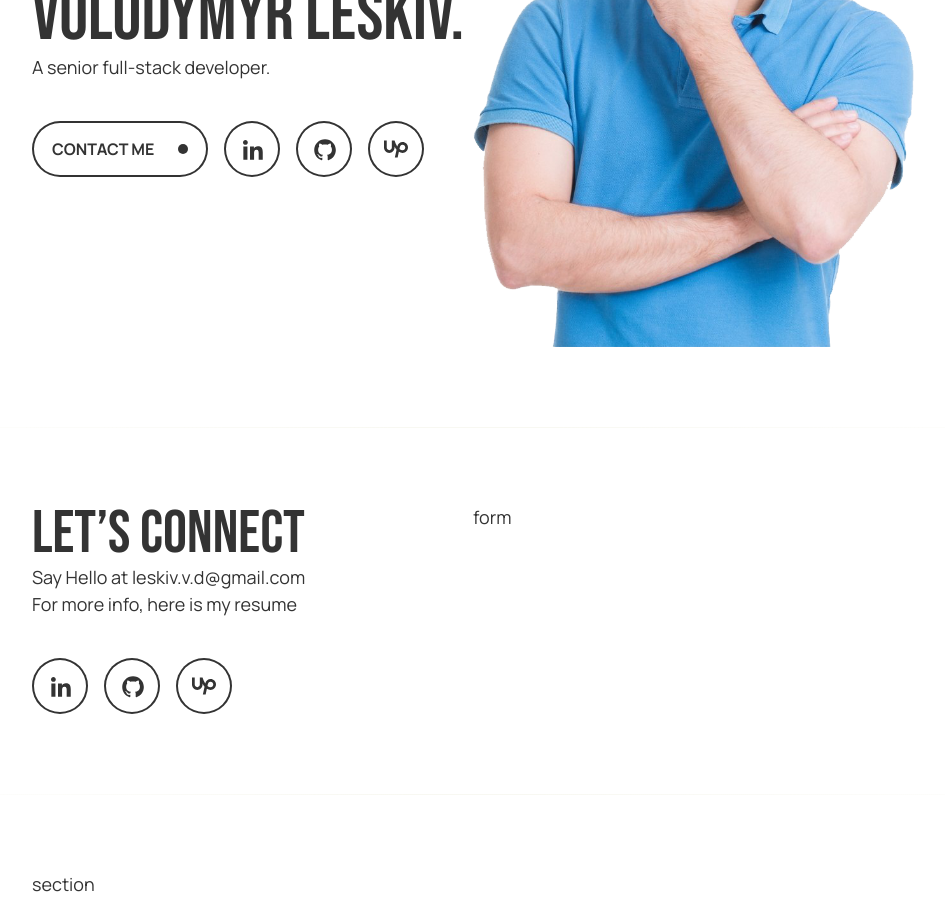
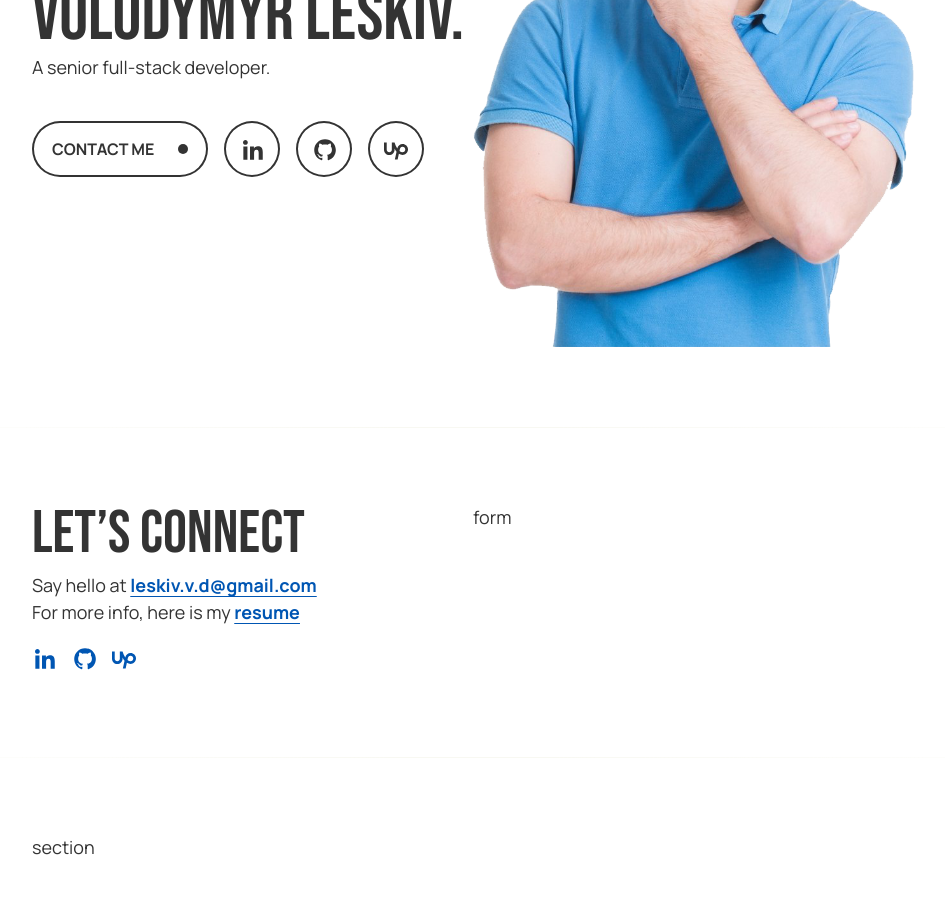
Before and after one commit to LeskivVolodymyr/portfolio, a Next.js app: page / in a window 1280 px wide. Shown: the part 400-1311 px from the top of the page, without its empty margins (167-1112 px from the left). Built offline with nearby package versions, Linux system fonts and the light colour scheme.

Commit message:
more links

```diff
--- a/src/app/_components/SocialLink/SocialLink.module.scss
+++ b/src/app/_components/SocialLink/SocialLink.module.scss
@@ -3,3 +3,20 @@
 .link {
     @include mixins.interactive-element;
 }
+
+.no-border {
+    color: var(--interactive-element-color);
+    box-shadow: none;
+    padding: 0;
+    border-radius: 0;
+
+    &:before {
+        display: none;
+    }
+
+    &:hover,
+    &:focus,
+    &:active {
+        box-shadow: none;
+    }
+}
--- a/src/app/_components/SocialLink/SocialLink.tsx
+++ b/src/app/_components/SocialLink/SocialLink.tsx
@@ -6,18 +6,20 @@ export interface ISocialLinkProps {
     children: ReactElement;
     href: string;
     title: string;
+    isBordered?: boolean;
 }
 
 export default function SocialLink({
     children,
     href,
     title,
+    isBordered = true,
 }: ISocialLinkProps) {
     return (
         <Link
             target='_blank'
             href={href}
-            className={`inline-flex p-4 rounded-full ${styles.link}`}
+            className={`inline-flex p-4 rounded-full ${styles.link} ${isBordered ? '' : styles['no-border']}`}
             title={title}
         >
             {children}
--- a/src/app/_components/icons/GitHubIcon/GitHubIcon.tsx
+++ b/src/app/_components/icons/GitHubIcon/GitHubIcon.tsx
@@ -2,13 +2,7 @@ import { IIconProps } from '@/app/_components/icons/icon-props';
 
 export default function GitHubIcon({ color = '#000' }: IIconProps) {
     return (
-        <svg
-            width='24'
-            height='24'
-            viewBox='0 0 24 24'
-            fill='color'
-            xmlns='http://www.w3.org/2000/svg'
-        >
+        <svg width='24' height='24' viewBox='0 0 24 24' fill={color}>
             <path
                 d='M13.0282 2.16675C7.06008 2.16675 2.223 7.00383 2.223 12.9719C2.223 17.7451 5.31808 21.7957 9.61242 23.2257C10.153 23.3232 10.348 22.9906 10.348 22.7046C10.348 22.4478 10.3393 21.7675 10.3361 20.8673C7.32983 21.5194 6.695 19.4178 6.695 19.4178C6.20533 18.1698 5.49575 17.8372 5.49575 17.8372C4.51533 17.1666 5.5705 17.1818 5.5705 17.1818C6.656 17.2576 7.22475 18.2954 7.22475 18.2954C8.18892 19.9464 9.75542 19.4698 10.3686 19.1935C10.4672 18.4948 10.7488 18.0181 11.0565 17.7483C8.658 17.4764 6.136 16.5491 6.136 12.4075C6.136 11.2299 6.55742 10.2636 7.24533 9.50958C7.13592 9.2355 6.76217 8.13592 7.35258 6.64958C7.35258 6.64958 8.25933 6.35817 10.3231 7.75567C11.2045 7.51589 12.1137 7.3935 13.0271 7.39167C13.9405 7.39315 14.8498 7.51554 15.7311 7.75567C17.7959 6.35708 18.7016 6.64958 18.7016 6.64958C19.292 8.13592 18.9215 9.2355 18.8088 9.50958C19.5022 10.2636 19.9182 11.2288 19.9182 12.4075C19.9182 16.5599 17.394 17.4721 14.9868 17.7397C15.3714 18.0733 15.7181 18.732 15.7181 19.7395C15.7181 21.1847 15.7051 22.3503 15.7051 22.7046C15.7051 22.9938 15.8979 23.3297 16.4493 23.2235C20.7415 21.7913 23.8333 17.744 23.8333 12.9719C23.8333 7.00383 18.9963 2.16675 13.0282 2.16675Z'
                 fill={color}
--- a/src/app/_components/icons/UpworkIcon/UpworkIcon.tsx
+++ b/src/app/_components/icons/UpworkIcon/UpworkIcon.tsx
@@ -2,15 +2,9 @@ import { IIconProps } from '@/app/_components/icons/icon-props';
 
 export default function UpworkIcon({ color = '#000' }: IIconProps) {
     return (
-        <svg
-            width='24'
-            height='24'
-            viewBox='0 0 24 24'
-            fill='color'
-            xmlns='http://www.w3.org/2000/svg'
-        >
+        <svg width='24' height='24' viewBox='0 0 24 24' fill={color}>
             <path
-                d='M 18.5625 13.15625 C 17.460938 13.15625 16.425781 12.691406 15.488281 11.929688 L 15.714844 10.855469 L 15.722656 10.8125 C 15.929688 9.671875 16.570312 7.753906 18.5625 7.753906 C 20.054688 7.753906 21.265625 8.964844 21.265625 10.457031 C 21.265625 11.945312 20.054688 13.15625 18.5625 13.15625 Z M 18.5625 5.019531 C 16.023438 5.019531 14.050781 6.667969 13.25 9.382812 C 12.03125 7.550781 11.101562 5.347656 10.5625 3.492188 L 7.828125 3.492188 L 7.828125 10.605469 C 7.824219 12.011719 6.6875 13.148438 5.28125 13.152344 C 3.875 13.148438 2.738281 12.007812 2.734375 10.605469 L 2.734375 3.492188 L 0 3.492188 L 0 10.605469 C 0 13.519531 2.371094 15.90625 5.28125 15.90625 C 8.195312 15.90625 10.5625 13.519531 10.5625 10.605469 L 10.5625 9.414062 C 11.09375 10.519531 11.746094 11.644531 12.539062 12.636719 L 10.863281 20.507812 L 13.660156 20.507812 L 14.875 14.796875 C 15.9375 15.476562 17.160156 15.90625 18.5625 15.90625 C 21.5625 15.90625 24 13.453125 24 10.457031 C 24 7.457031 21.5625 5.019531 18.5625 5.019531 Z M 18.5625 5.019531'
+                d='m18.56,15.19c-1.1,0 -2.13,-0.47 -3.07,-1.23l0.22,-1.07l0.01,-0.05c0.21,-1.14 0.85,-3.06 2.84,-3.06c1.49,0 2.71,1.21 2.71,2.71c0,1.49 -1.22,2.7 -2.71,2.7zm0,-8.14c-2.54,0 -4.51,1.65 -5.31,4.36c-1.22,-1.83 -2.15,-4.03 -2.69,-5.89l-2.73,0l0,7.12c-0.01,1.4 -1.14,2.54 -2.55,2.54c-1.4,0 -2.54,-1.14 -2.55,-2.54l0,-7.12l-2.73,0l0,7.12c0,2.91 2.37,5.3 5.28,5.3c2.92,0 5.28,-2.39 5.28,-5.3l0,-1.2c0.53,1.11 1.19,2.23 1.98,3.23l-1.68,7.87l2.8,0l1.22,-5.71c1.06,0.68 2.28,1.11 3.68,1.11c3,0 5.44,-2.46 5.44,-5.45c0,-3 -2.44,-5.44 -5.44,-5.44zm0,0'
                 fill={color}
             />
         </svg>
--- /dev/null
+++ b/src/app/_components/sections/LetsConnectSection/LetsConnectSection.module.scss
@@ -0,0 +1,3 @@
+.email,.resume {
+  color: var(--interactive-element-color);
+}
--- a/src/app/_components/sections/LetsConnectSection/LetsConnectSection.tsx
+++ b/src/app/_components/sections/LetsConnectSection/LetsConnectSection.tsx
@@ -10,35 +10,55 @@ import UpworkSocialLink, {
     IUpworkSocialLinkProps,
 } from '@/app/_components/social-links/UpworkSocialLink/UpworkSocilaLink';
 import { useIconColors } from '@/app/_hooks/useIconColors';
+import styles from './LetsConnectSection.module.scss';
 
 export default function LetsConnectSection() {
-    const { iconColor, iconHoverColor } = useIconColors();
+    const { iconInteractiveColor } = useIconColors();
 
     const linkedInSocialLinkProps: ILinkedInSocialLinkProps = {
         href: 'https://www.linkedin.com/in/leskiv-v-d/', // TODO: Move to config
-        iconColor,
-        iconHoverColor,
+        iconColor: iconInteractiveColor,
+        iconHoverColor: iconInteractiveColor,
+        isBordered: false,
     };
 
     const gitHubSocialLinkProps: IGitHubSocialLinkProps = {
         href: 'https://github.com/LeskivVolodymyr/', // TODO: Move to config
-        iconColor,
-        iconHoverColor,
+        iconColor: iconInteractiveColor,
+        iconHoverColor: iconInteractiveColor,
+        isBordered: false,
     };
 
     const upworkSocialLinkProps: IUpworkSocialLinkProps = {
         href: 'https://www.upwork.com/freelancers/volodymyrleskiv', // TODO: Move to config
-        iconColor,
-        iconHoverColor,
+        iconColor: iconInteractiveColor,
+        iconHoverColor: iconInteractiveColor,
+        isBordered: false,
     };
 
     return (
         <div className='flex flex-col place-content-center flex-wrap  md:flex-row'>
             <div className='flex flex-col self-center flex-1'>
-                <h2 className='text-6xl'>LET’S CONNECT</h2>
-                <div className='pb-10 flex flex-col'>
-                    <span>Say Hello at leskiv.v.d@gmail.com</span>
-                    <span>For more info, here is my resume</span>
+                <h2 className='text-6xl mb-2'>LET’S CONNECT</h2>
+                <div className='mb-5 flex flex-col'>
+                    <div>
+                        Say hello at&nbsp;
+                        <a
+                            href='mailto:leskiv.v.d@gmail.com'
+                            className={`${styles.email} underline underline-offset-4`}
+                        >
+                            <strong>leskiv.v.d@gmail.com</strong>
+                        </a>
+                    </div>
+                    <div>
+                        For more info, here is my&nbsp;
+                        <a
+                            href='/not-implemented'
+                            className={`${styles.resume} underline underline-offset-4`}
+                        >
+                            <strong>resume</strong>
+                        </a>
+                    </div>
                 </div>
                 <div className='flex gap-4'>
                     <LinkedInSocialLink {...linkedInSocialLinkProps} />
--- a/src/app/_components/social-links/GitHubSocialLink/GithubSocialLink.tsx
+++ b/src/app/_components/social-links/GitHubSocialLink/GithubSocialLink.tsx
@@ -6,12 +6,14 @@ export interface IGitHubSocialLinkProps {
     href: string;
     iconColor: string;
     iconHoverColor: string;
+    isBordered?: boolean;
 }
 
 export default function GitHubSocialLink({
     href,
     iconColor,
     iconHoverColor,
+    isBordered,
 }: IGitHubSocialLinkProps) {
     const [isHovered, setIsHovered] = useState<boolean>(false);
 
@@ -20,7 +22,11 @@ export default function GitHubSocialLink({
             onMouseEnter={() => setIsHovered(true)}
             onMouseLeave={() => setIsHovered(false)}
         >
-            <SocialLink href={href} title='View my GitHub profile'>
+            <SocialLink
+                href={href}
+                title='View my GitHub profile'
+                isBordered={isBordered}
+            >
                 <GitHubIcon color={isHovered ? iconHoverColor : iconColor} />
             </SocialLink>
         </div>
--- a/src/app/_components/social-links/LinkedInSocialLink/LinkedInSocialLink.tsx
+++ b/src/app/_components/social-links/LinkedInSocialLink/LinkedInSocialLink.tsx
@@ -6,12 +6,14 @@ export interface ILinkedInSocialLinkProps {
     href: string;
     iconColor: string;
     iconHoverColor: string;
+    isBordered?: boolean;
 }
 
 export default function LinkedInSocialLink({
     href,
     iconColor,
     iconHoverColor,
+    isBordered,
 }: ILinkedInSocialLinkProps) {
     const [isHovered, setIsHovered] = useState<boolean>(false);
 
@@ -20,7 +22,11 @@ export default function LinkedInSocialLink({
             onMouseEnter={() => setIsHovered(true)}
             onMouseLeave={() => setIsHovered(false)}
         >
-            <SocialLink href={href} title='View my LinedIn profile'>
+            <SocialLink
+                href={href}
+                title='View my LinedIn profile'
+                isBordered={isBordered}
+            >
                 <LinkedInIcon color={isHovered ? iconHoverColor : iconColor} />
             </SocialLink>
         </div>
--- a/src/app/_components/social-links/UpworkSocialLink/UpworkSocilaLink.tsx
+++ b/src/app/_components/social-links/UpworkSocialLink/UpworkSocilaLink.tsx
@@ -6,12 +6,14 @@ export interface IUpworkSocialLinkProps {
     href: string;
     iconColor: string;
     iconHoverColor: string;
+    isBordered?: boolean;
 }
 
 export default function UpworkSocialLink({
     href,
     iconColor,
     iconHoverColor,
+    isBordered,
 }: IUpworkSocialLinkProps) {
     const [isHovered, setIsHovered] = useState<boolean>(false);
     return (
@@ -19,7 +21,11 @@ export default function UpworkSocialLink({
             onMouseEnter={() => setIsHovered(true)}
             onMouseLeave={() => setIsHovered(false)}
         >
-            <SocialLink href={href} title='View my Upwork profile'>
+            <SocialLink
+                href={href}
+                title='View my Upwork profile'
+                isBordered={isBordered}
+            >
                 <UpworkIcon color={isHovered ? iconHoverColor : iconColor} />
             </SocialLink>
         </div>
--- a/src/app/_hooks/useIconColors.ts
+++ b/src/app/_hooks/useIconColors.ts
@@ -5,15 +5,20 @@ import { useTheme } from '@/app/context/ThemeContext';
 export function useIconColors() {
     const defaultIconColor = '#333333';
     const defaultIconHoverColor = '#282a36';
+    const defaultInitialIconColor = '#50fa7b';
 
     const { theme } = useTheme();
     const [iconColor, setIconColor] = useState(defaultIconColor);
     const [iconHoverColor, setIconHoverColor] = useState(defaultIconHoverColor);
+    const [iconInteractiveColor, setIconInteractiveColor] = useState(
+        defaultInitialIconColor
+    );
 
     useEffect(() => {
         setIconColor(getCssVariable('--font-color'));
         setIconHoverColor(getCssVariable('--background-color'));
+        setIconInteractiveColor(getCssVariable('--interactive-element-color'));
     }, [theme]);
 
-    return { iconColor, iconHoverColor };
+    return { iconColor, iconHoverColor, iconInteractiveColor };
 }
--- a/src/app/_styles/utils/colors.scss
+++ b/src/app/_styles/utils/colors.scss
@@ -8,7 +8,7 @@ $gray: #44475a;
 // light mode colors
 $black: #333333;
 $white: #ffffff;
-$blue: #007bff;
+$blue: #0056b3;
 
 //$background-2:  $gray;
 
```
